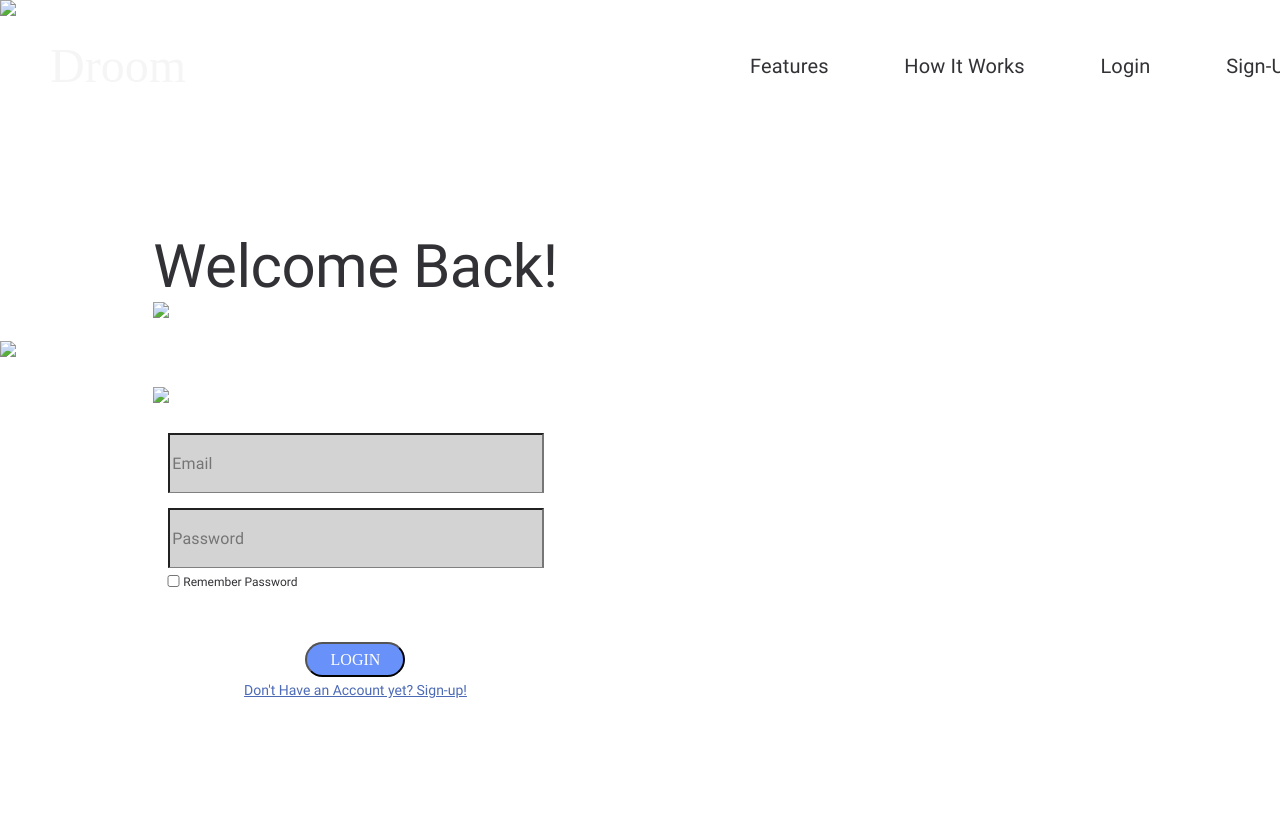
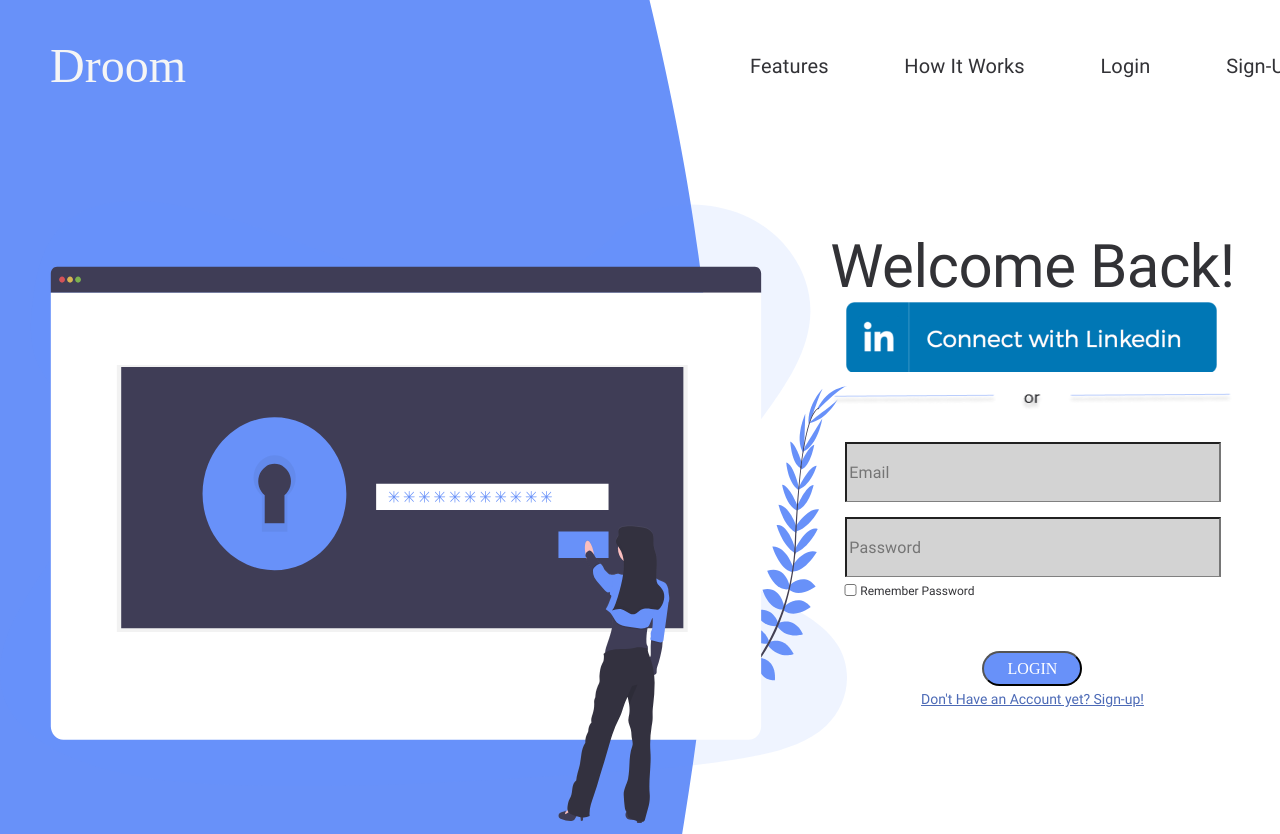
Before and after one commit to ConsciousK/webpt6-droom-FE, a plain HTML site: page Login.HTML in a window 1280 px wide. Shown: the top 834 px of the page. Before the commit the page ends 800 px from the top, so only its background shows below. Drawn offline with Linux system fonts and the light colour scheme; a web font is replaced by a local one.

Commit message:
Fixed asset allocation error.

```diff
--- a/Login.HTML
+++ b/Login.HTML
@@ -24,13 +24,13 @@
       </div>
     </nav>
 
-    <img src="ASSETS/" class="backgroundvector">
-    <img src="ASSETS/" class="loginillustration">
+    <img src="ASSETS/backgroundvector.svg" class="backgroundvector">
+    <img src="ASSETS/loginillustration.svg" class="loginillustration">
 
     <div class="logincontainer">
       <h2>Welcome Back!</h2>
-      <a href="https://www.linkedin.com"><img src="ASSETS/" class="linkedinlogin"></a>
-      <img src="ASSETS/" class="ordivider">
+      <a href="https://www.linkedin.com"><img src="ASSETS/linkedinlogin.png" class="linkedinlogin"></a>
+      <img src="ASSETS/ordivider.png" class="ordivider">
       <input type="text" class="email" placeholder="Email">
       <input type="text" class="password" placeholder="Password">
       <div class="savepw">
```
